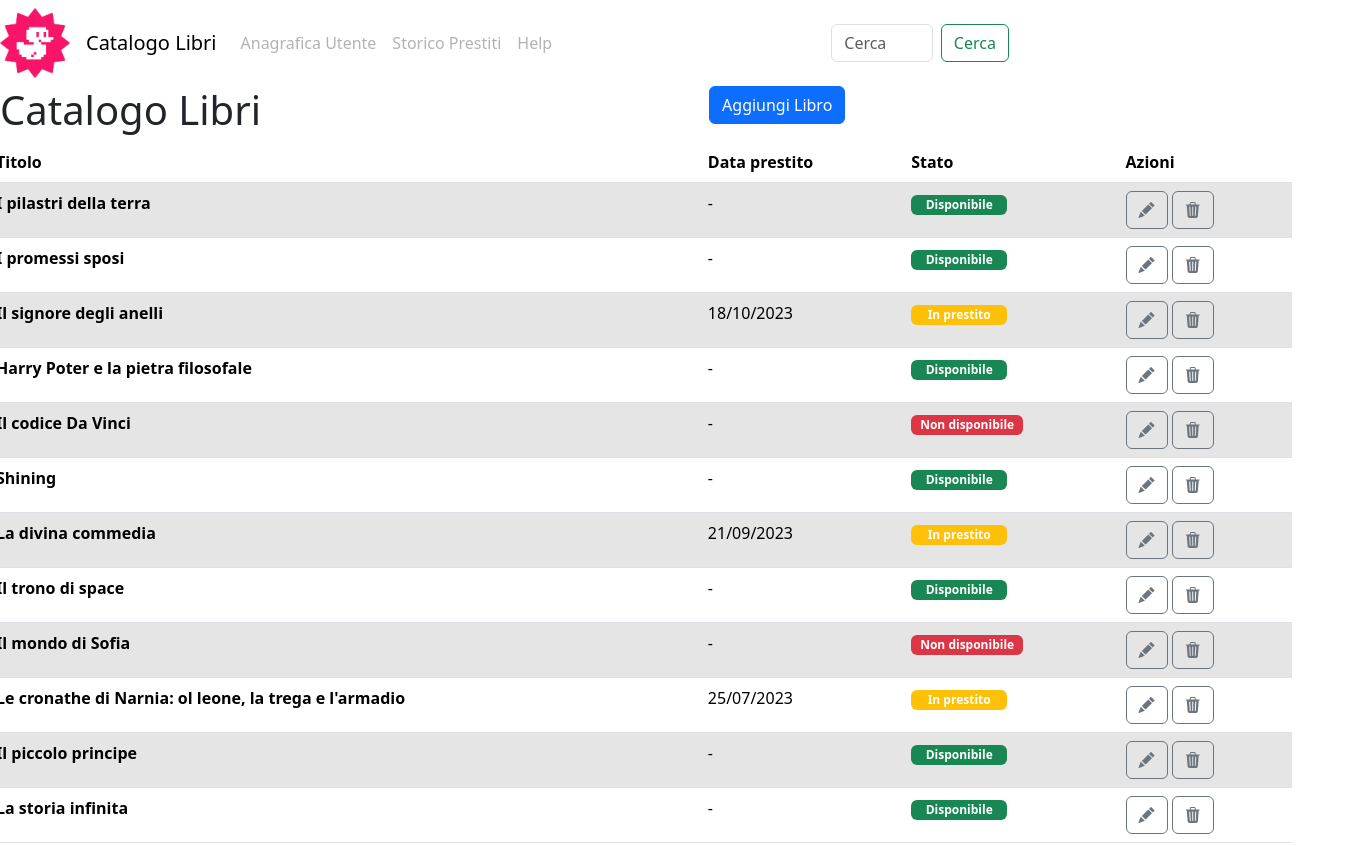
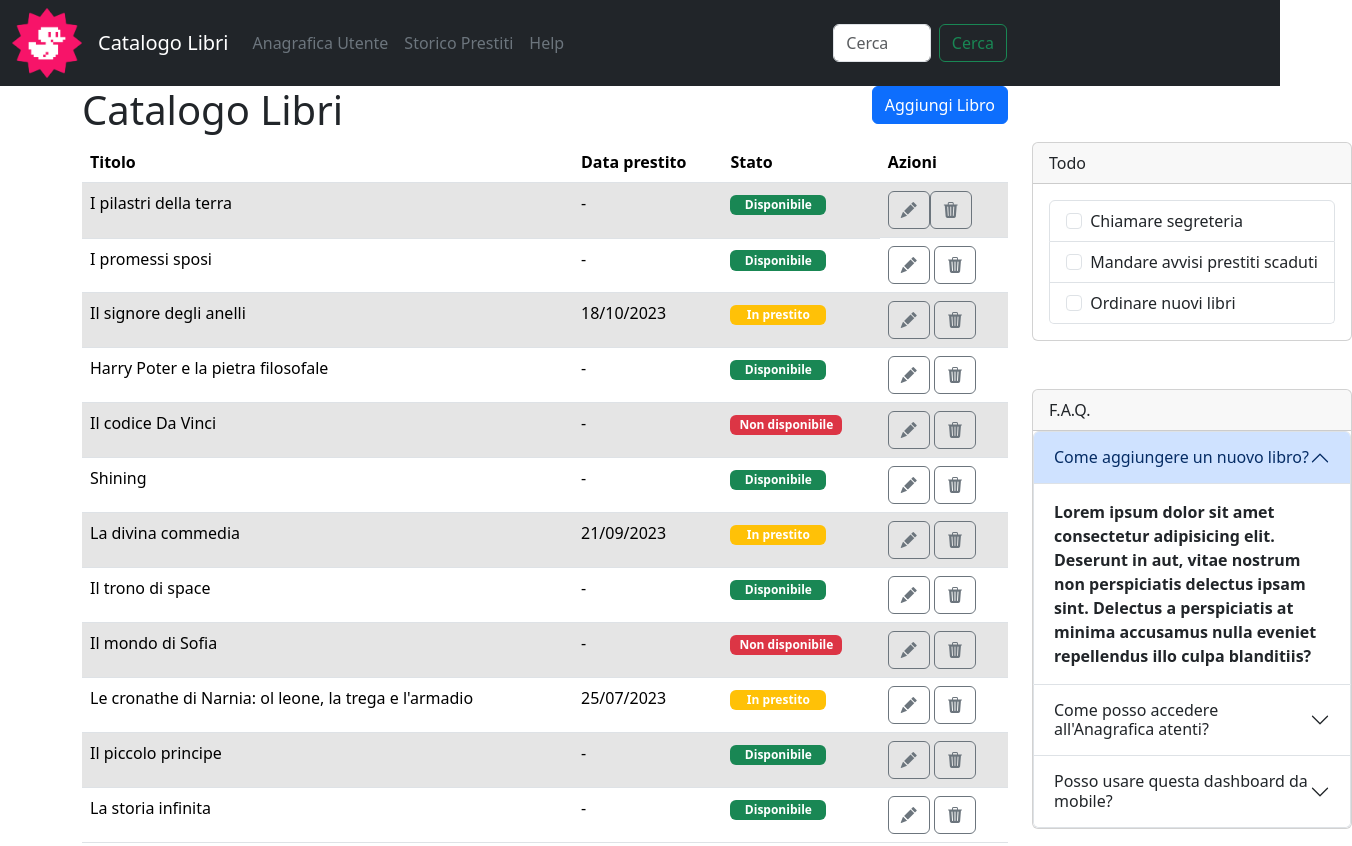
Before and after one commit to IgorGoro91/html-css-bootstrap-dashboard, a plain HTML site: page index.html in a window 1280 px wide. Shown: the top 846 px of the page, 1352 px wide, since content can reach past the window. Drawn offline with nearby package versions, Linux system fonts and the light colour scheme.

Commit message:
add:spazio

```diff
--- a/index.html
+++ b/index.html
@@ -13,7 +13,7 @@
 
 
 
-      <nav class="navbar navbar-expand-lg >
+      <nav class="navbar navbar-expand-lg bg-dark">
 
 
         <div class="container-fluid">
@@ -27,11 +27,11 @@
             <span class="navbar-toggler-icon"></span>
           </button>
           <div class="collapse navbar-collapse" id="navbarNavAltMarkup">
-            <div class="navbar-nav ms-3">
-                <a class="navbar-brand" href="#">Catalogo Libri</a>
-              <a class="nav-link disabled" aria-current="page" href="#">Anagrafica Utente</a>
-              <a class="nav-link disabled" href="#">Storico Prestiti</a>
-              <a class="nav-link disabled" href="#">Help</a>
+            <div class="navbar-nav ms-3 text-white">
+                <a class="navbar-brand text-white" href="#">Catalogo Libri</a>
+              <a class="nav-link disabled text-secondary" aria-current="page" href="#">Anagrafica Utente</a>
+              <a class="nav-link disabled text-secondary" href="#">Storico Prestiti</a>
+              <a class="nav-link disabled text-secondary" href="#">Help</a>
 
             </div>
             <div class="container-fluid col-lg-2 col-md-6">
@@ -46,12 +46,14 @@
 
       </nav>
 
+      <div class="container">
+
 
 
       <div class="row">
 
 
-        <div class="d-flex col-lg-8">
+        <div class="d-flex col-lg-10">
             <h1 class="col">Catalogo Libri</h1>
             <div>
                 <button type="button" class="btn btn-primary">Aggiungi Libro</button>
@@ -59,28 +61,32 @@
 
           </div>
 
-        <table class="table col-lg-8">
+
+          <div class="col-lg-10">
+
+
+        <table class="table ">
             <thead>
               <tr>
                 <th scope="col">Titolo</th>
-                <th scope="col">Data prestito</th>
+                <th scope="col d-sm-none">Data prestito</th>
                 <th scope="col">Stato</th>
                 <th scope="col">Azioni</th>
               </tr>
             </thead>
             <tbody>
               <tr class="table-active">
-                <th scope="row">I pilastri della terra</th>
+                <td scope="row">I pilastri della terra</td>
                 <td>-</td>
                 <td><div class="badge bg-success text-wrap" style="width: 6rem;">
                     Disponibile
                   </div></td>
-                <td><button type="button" class="btn btn-outline-secondary"><i class="bi bi-pencil-fill"></i></button>
+                <td class="d-flex"><button type="button" class="btn btn-outline-secondary"><i class="bi bi-pencil-fill"></i></button>
                     <button type="button" class="btn btn-outline-secondary"><i class="bi bi-trash3-fill"></i></button>
                 </td>
               </tr>
               <tr>
-                <th scope="row">I promessi sposi</th>
+                <td scope="row">I promessi sposi</td>
                 <td>-</td>
                 <td><div class="badge bg-success text-wrap" style="width: 6rem;">
                     Disponibile
@@ -91,7 +97,7 @@
                 </td>
               </tr>
               <tr class="table-active">
-                <th scope="row">Il signore degli anelli</th>
+                <td scope="row">Il signore degli anelli</td>
                 <td >18/10/2023</td>
                 <td><div class="badge bg-warning text-wrap" style="width: 6rem;">
                     In prestito
@@ -105,7 +111,7 @@
 
             <tbody>
                 <tr>
-                  <th scope="row">Harry Poter e la pietra filosofale</th>
+                  <td scope="row">Harry Poter e la pietra filosofale</td>
                   <td>-</td>
                   <td><div class="badge bg-success text-wrap" style="width: 6rem;">
                       Disponibile
@@ -116,7 +122,7 @@
                   </td>
                 </tr>
                 <tr  class="table-active">
-                  <th scope="row">Il codice Da Vinci</th>
+                  <td scope="row">Il codice Da Vinci</td>
                   <td>-</td>
                   <td><div class="badge bg-danger text-wrap" style="width: 7rem;">
                        Non disponibile
@@ -127,7 +133,7 @@
                   </td>
                 </tr>
                 <tr">
-                  <th scope="row">Shining</th>
+                  <td scope="row">Shining</td>
                   <td >-</td>
                   <td><div class="badge bg-success text-wrap" style="width: 6rem;">
                       Disponibile
@@ -141,7 +147,7 @@
 
               <tbody>
                 <tr class="table-active">
-                  <th scope="row">La divina commedia</th>
+                  <td scope="row">La divina commedia</td>
                   <td>21/09/2023</td>
                   <td><div class="badge bg-warning text-wrap" style="width: 6rem;">
                       In prestito
@@ -152,7 +158,7 @@
                   </td>
                 </tr>
                 <tr>
-                  <th scope="row">Il trono di space</th>
+                  <td scope="row">Il trono di space</td>
                   <td>-</td>
                   <td><div class="badge bg-success text-wrap" style="width: 6rem;">
                        Disponibile
@@ -163,7 +169,7 @@
                   </td>
                 </tr>
                 <tr class="table-active">
-                  <th scope="row">Il mondo di Sofia</th>
+                  <td scope="row">Il mondo di Sofia</td>
                   <td >-</td>
                   <td><div class="badge bg-danger text-wrap" style="width: 7rem;">
                       Non disponibile
@@ -177,7 +183,7 @@
 
               <tbody>
                 <tr>
-                  <th scope="row">Le cronathe di Narnia: ol leone, la trega e l'armadio</th>
+                  <td scope="row">Le cronathe di Narnia: ol leone, la trega e l'armadio</td>
                   <td>25/07/2023</td>
                   <td><div class="badge bg-warning text-wrap" style="width: 6rem;">
                       In prestito
@@ -188,7 +194,7 @@
                   </td>
                 </tr>
                 <tr class="table-active">
-                  <th scope="row">Il piccolo principe</th>
+                  <td scope="row">Il piccolo principe</td>
                   <td>-</td>
                   <td><div class="badge bg-success text-wrap" style="width: 6rem;">
                        Disponibile
@@ -199,7 +205,7 @@
                   </td>
                 </tr>
                 <tr>
-                  <th scope="row">La storia infinita</th>
+                  <td scope="row">La storia infinita</td>
                   <td >-</td>
                   <td><div class="badge bg-success text-wrap" style="width: 6rem;">
                       Disponibile
@@ -212,10 +218,10 @@
               </tbody>
           </table>
 
+        </div>
 
 
-
-            <div class="container">
+            <div class="container col-lg-2 ">
 
                 <div class="card mb-5" style="width: 20rem;">
                     <div class="card-header">
@@ -292,7 +298,7 @@
 
 
 
-
+    </div>
 
 
 
```
